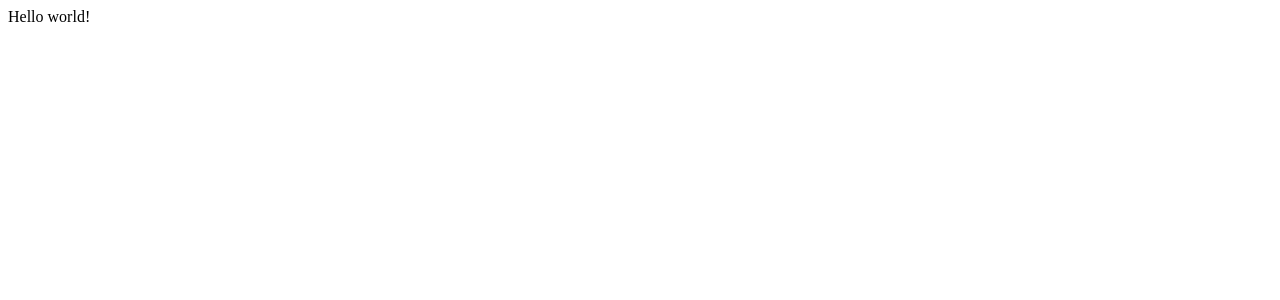
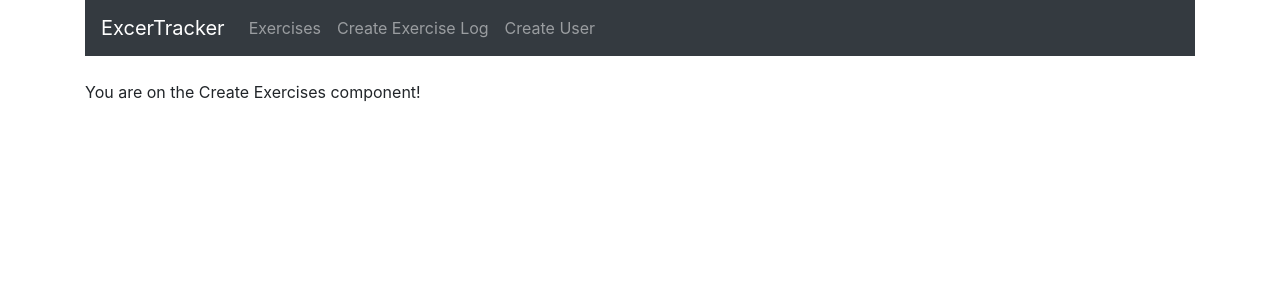
Before and after one commit to OliverLSanz/mern-exercise-tracker, a React (Create React App) app: page /create in a window 1280 px wide. Shown: the top 300 px of the page. Built offline with nearby package versions, Linux system fonts and the light colour scheme.

Commit message:
Add navbar and placeholder components

```diff
--- a/package.json
+++ b/package.json
@@ -6,8 +6,10 @@
     "@testing-library/jest-dom": "^4.2.4",
     "@testing-library/react": "^9.5.0",
     "@testing-library/user-event": "^7.2.1",
+    "bootstrap": "^4.4.1",
     "react": "^16.13.1",
     "react-dom": "^16.13.1",
+    "react-router-dom": "^5.1.2",
     "react-scripts": "3.4.1"
   },
   "scripts": {
--- a/src/App.js
+++ b/src/App.js
@@ -1,11 +1,30 @@
 import React from 'react';
+import { BrowserRouter as Router, Route } from "react-router-dom";
+import "bootstrap/dist/css/bootstrap.min.css";
+
+// Import the components that we have created
+import Navbar from "./components/navbar.component.js";
+import ExercisesList from "./components/exercises-list.component.js";
+import EditExercise from "./components/edit-exercise.component.js";
+import CreateExercise from "./components/create-exercise.component.js";
+import CreateUser from "./components/create-user.component.js";
+
 
 // What App returns is loaded by index.js into index.html and finally displayed!
+// Each Route element loads the specified component when it is in the specified
+// URL
 function App() {
   return (
-    <div className="container">
-      Hello world!
-    </div>
+    <Router>
+      <div className="container">
+      <Navbar />
+        <br/>
+        <Route path="/" exact component={ExercisesList} />
+        <Route path="/edit/:id" component={EditExercise} />
+        <Route path="/create" component={CreateExercise} />
+        <Route path="/user" component={CreateUser} />
+      </div>
+    </Router>
   );
 }
 
--- /dev/null
+++ b/src/components/create-exercise.component.js
@@ -0,0 +1,11 @@
+import React, { Component } from 'react';
+
+export default class CreateExercise extends Component {
+  render() {
+    return (
+      <div>
+       <p>You are on the Create Exercises component!</p>
+      </div>
+    )
+  }
+}
--- /dev/null
+++ b/src/components/create-user.component.js
@@ -0,0 +1,11 @@
+import React, { Component } from 'react';
+
+export default class CreateUser extends Component {
+  render() {
+    return (
+      <div>
+       <p>You are on the Create Users component!</p>
+      </div>
+    )
+  }
+}
--- /dev/null
+++ b/src/components/edit-exercise.component.js
@@ -0,0 +1,11 @@
+import React, { Component } from 'react';
+
+export default class EditExercise extends Component {
+  render() {
+    return (
+      <div>
+       <p>You are on the Edit Excercises component!</p>
+      </div>
+    )
+  }
+}
--- /dev/null
+++ b/src/components/exercises-list.component.js
@@ -0,0 +1,11 @@
+import React, { Component } from 'react';
+
+export default class ExercisesList extends Component {
+  render() {
+    return (
+      <div>
+       <p>You are on the Exercises List component!</p>
+      </div>
+    )
+  }
+}
--- /dev/null
+++ b/src/components/navbar.component.js
@@ -0,0 +1,26 @@
+import React, { Component } from 'react';
+import { Link } from 'react-router-dom';
+
+export default class Navbar extends Component {
+
+  render() {
+    return (
+      <nav className="navbar navbar-dark bg-dark navbar-expand-lg">
+        <Link to="/" className="navbar-brand">ExcerTracker</Link>
+        <div className="collpase navbar-collapse">
+        <ul className="navbar-nav mr-auto">
+          <li className="navbar-item">
+          <Link to="/" className="nav-link">Exercises</Link>
+          </li>
+          <li className="navbar-item">
+          <Link to="/create" className="nav-link">Create Exercise Log</Link>
+          </li>
+          <li className="navbar-item">
+          <Link to="/user" className="nav-link">Create User</Link>
+          </li>
+        </ul>
+        </div>
+      </nav>
+    );
+  }
+}
```
Also changed, not shown: 1 other file (tests, documents, lock files or other folders).
